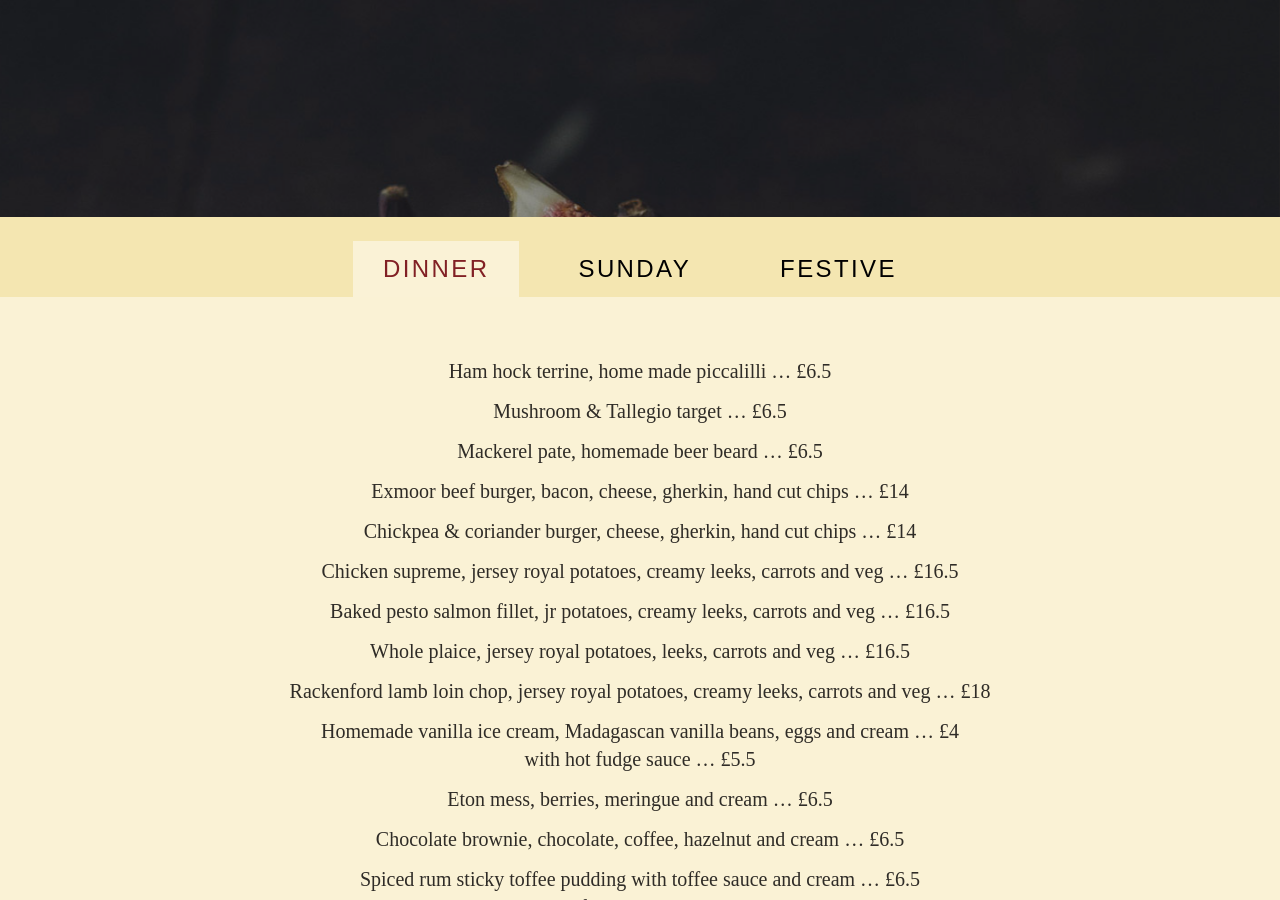
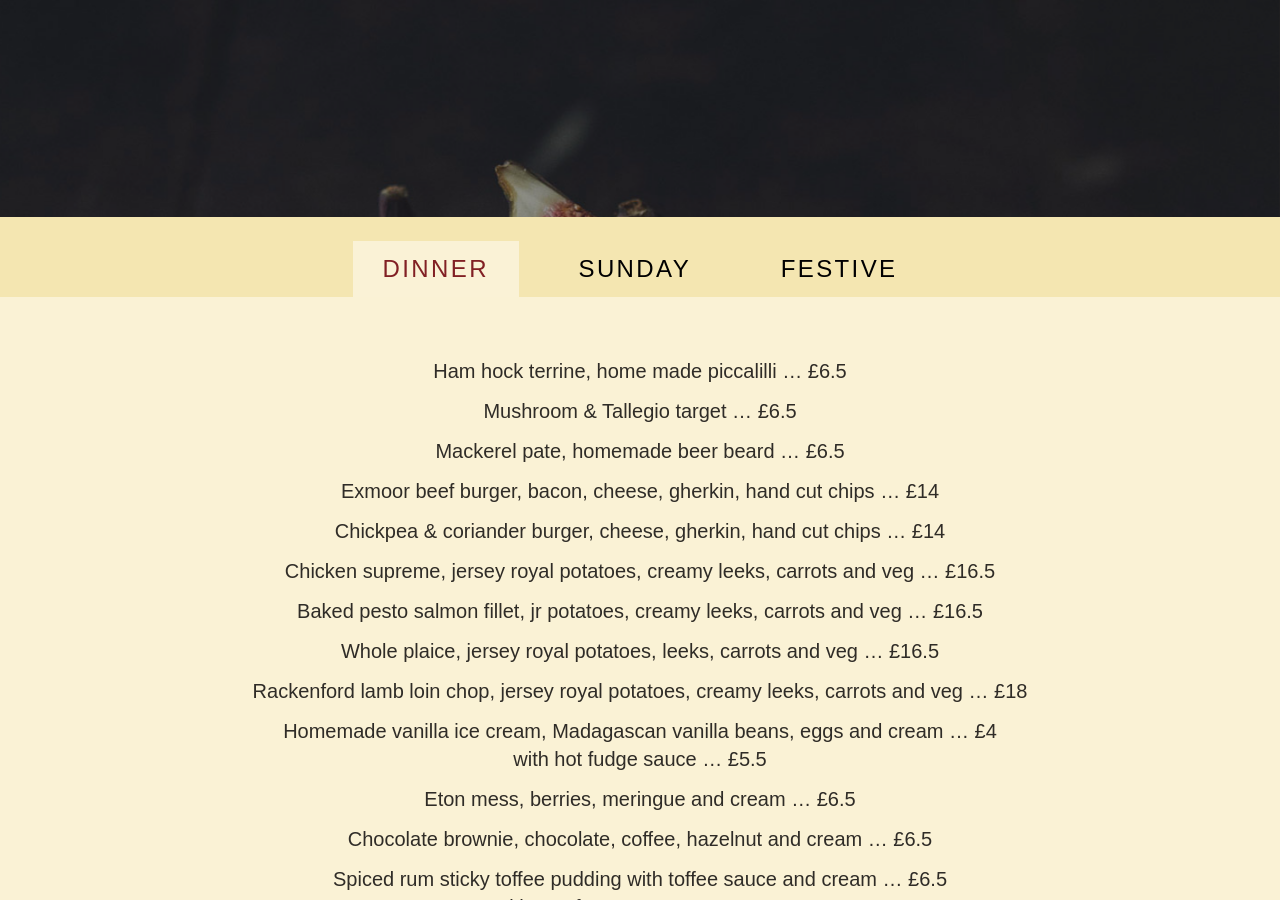
Before and after one commit to nigelpayne/thestagrackenford, a Jekyll site: the page built from food.markdown, in a window 1280 px wide and 900 px high, scrolled down 683 px. Built offline with Jekyll 4.4.1, drawn with Linux system fonts in a browser that asks for light colours; some web fonts are replaced.

Commit message:
ready for preview

```diff
--- a/assets/css/app.scss
+++ b/assets/css/app.scss
@@ -254,6 +254,7 @@
   transition: opacity 0.3s ease;
   width: 200px;
   margin: 0 auto;
+  cursor: pointer;
 }
 
 section.hero a.tell-me-more:hover {
@@ -432,6 +433,15 @@
   background: #F4E6B1;
 }
 
+section.content.gallery {
+  padding: 140px 60px 60px;
+  background: #342E2B;
+}
+section.content.gallery img {
+  max-height: 80vh;
+  max-width: 80vw;
+}
+
 section.content.home h3 {
   margin: 10px 0 24px;
   text-align: center;
@@ -483,7 +493,8 @@
   margin: 30px auto;
 }
 section.content.event img {
-  max-width: 600px;
+  max-width: 80vw;
+  max-height: 80vh;
 }
 section.content img.roundel {
   margin: 0;
@@ -546,18 +557,14 @@
 /* ----- MENUS ------*/
 
 section.menus {
-  // padding: 0 120px 60px;
-  // background: #812024;
-  // color: #faf2d5;
-  // height: 1000px;
   text-align: center;
+  font-family: gill-sans-nova, sans-serif;
 }
 
 
 /* Style the tab */
 .tab {
   overflow: hidden;
-  // border: 1px solid #ccc;
   background-color: #F4E6B1;
   padding-top: 24px;
 }
@@ -570,7 +577,6 @@
   font-weight: 500;
   font-size: 24px;
   background-color: inherit;
-  // float: left;
   border: none;
   outline: none;
   cursor: pointer;
--- a/gallery.html
+++ b/gallery.html
@@ -6,7 +6,6 @@
 
 {% for gallery in site.gallery %}
 
-  <h2>{{ gallery.title }}</h2>
-  <p>{{ gallery.image }}</p>
+  <img src="{{ gallery.image }}" alt="{{ gallery.title }}">
 
 {% endfor %}
```
